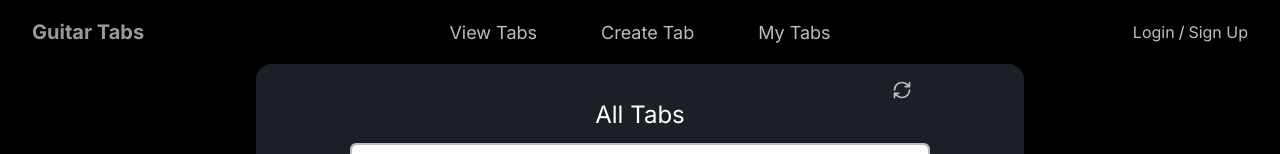
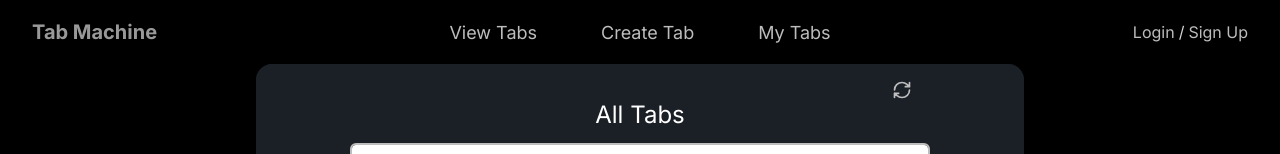
Before and after one commit to THallerJ/actions-test, a Next.js app: page / in a window 1280 px wide. Shown: the top 154 px of the page. Built offline with nearby package versions, Linux system fonts and the light colour scheme; no server answers; the database is empty.

Commit message:
- Updated name of app - Updated link to app in README

```diff
--- a/src/app/layout.tsx
+++ b/src/app/layout.tsx
@@ -12,8 +12,8 @@ const inter = Inter({
 });
 
 export const metadata: Metadata = {
-  title: 'Guitar Tabs',
-  description: 'A website for creating and viewing guitar tablature.',
+  title: 'Tab Machine',
+  description: 'A website for creating and sharing guitar tablature.',
 };
 
 export default function RootLayout({
--- a/src/components/header/Header.tsx
+++ b/src/components/header/Header.tsx
@@ -16,7 +16,7 @@ const Header = () => {
       <div className={styles.titleBlock}>
         <Link prefetch={false} href={'/'} className={styles.link}>
           <h1 onClick={onNavigate} className={styles.title}>
-            Guitar Tabs
+            Tab Machine
           </h1>
         </Link>
       </div>
```
Also changed, not shown: 2 other files (tests, documents, lock files or other folders).
